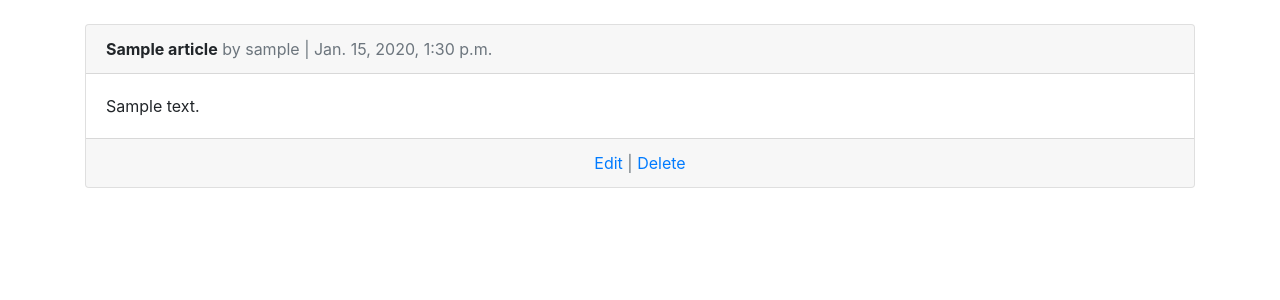
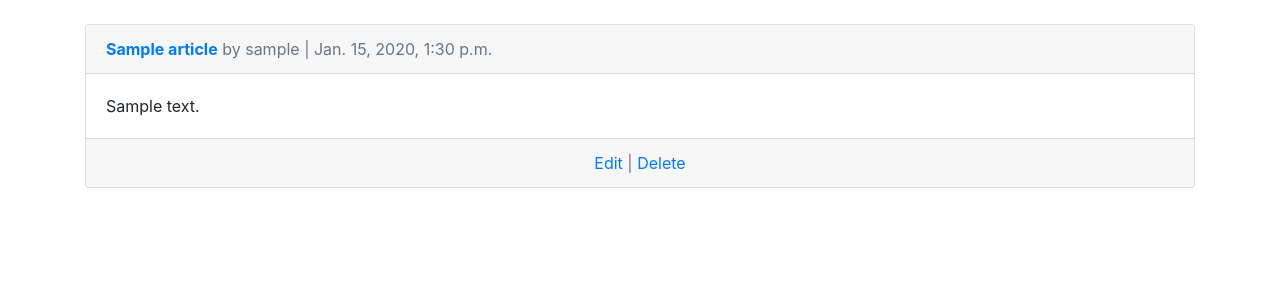
Before and after one commit to aliraza7926/Learning_Django_NewsPaper, a Django app: page /articles/ in a window 1280 px wide. Shown: the part 56-356 px from the top of the page. Run offline with Django 3.2, Linux system fonts and the light colour scheme; tables that the repository leaves empty hold one stand-in row (values such as "Sample post"); some libraries are stand-ins or nearby versions.

Commit message:
add a link to the deatil of each post in title

```diff
--- a/templates/article_list.html
+++ b/templates/article_list.html
@@ -7,7 +7,7 @@
   {% for article in object_list %}
     <div class="card">
       <div class="card-header">
-        <span class="font-weight-bold">{{ article.title }}</span>
+        <span class="font-weight-bold"><a href="{% url 'article_detail' article.pk %}">{{ article.title }}</a></span>
         <span class="text-muted"> by {{ article.author }} | {{ article.date }}</span>
       </div>
       <div class="card-body">
```
